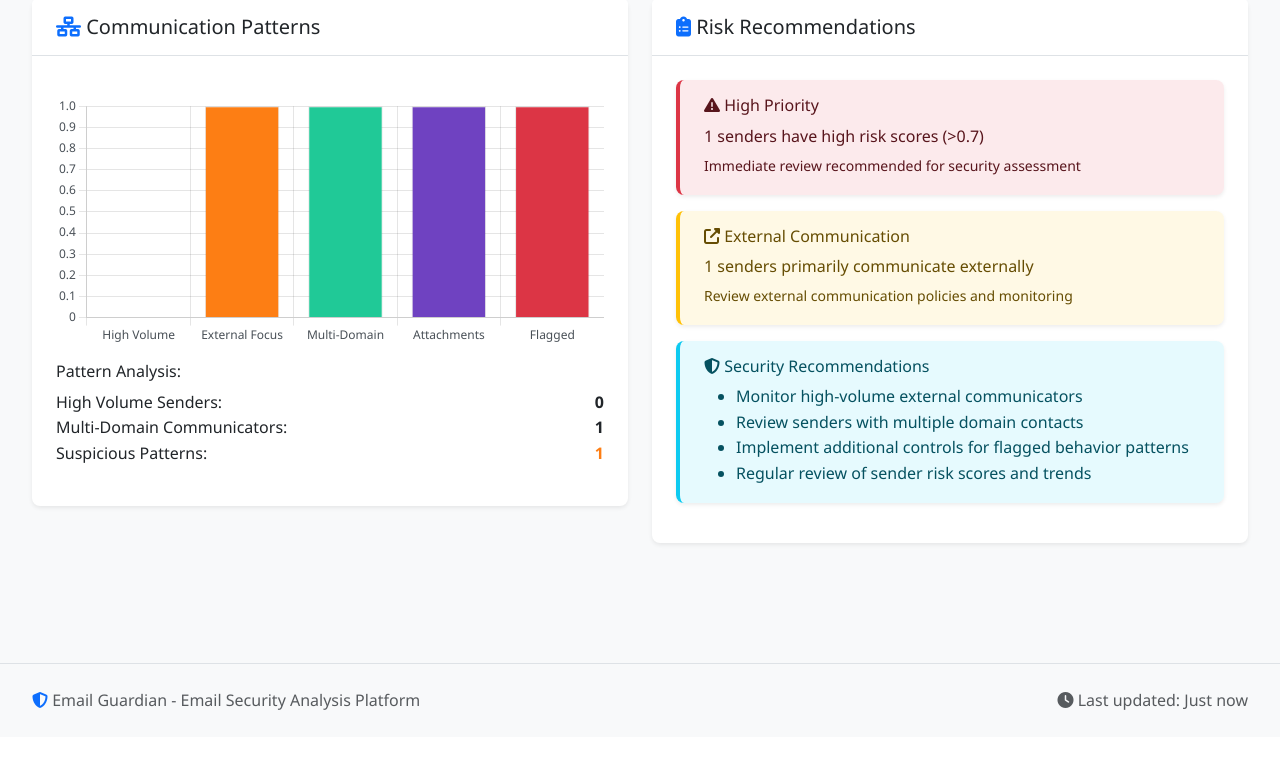
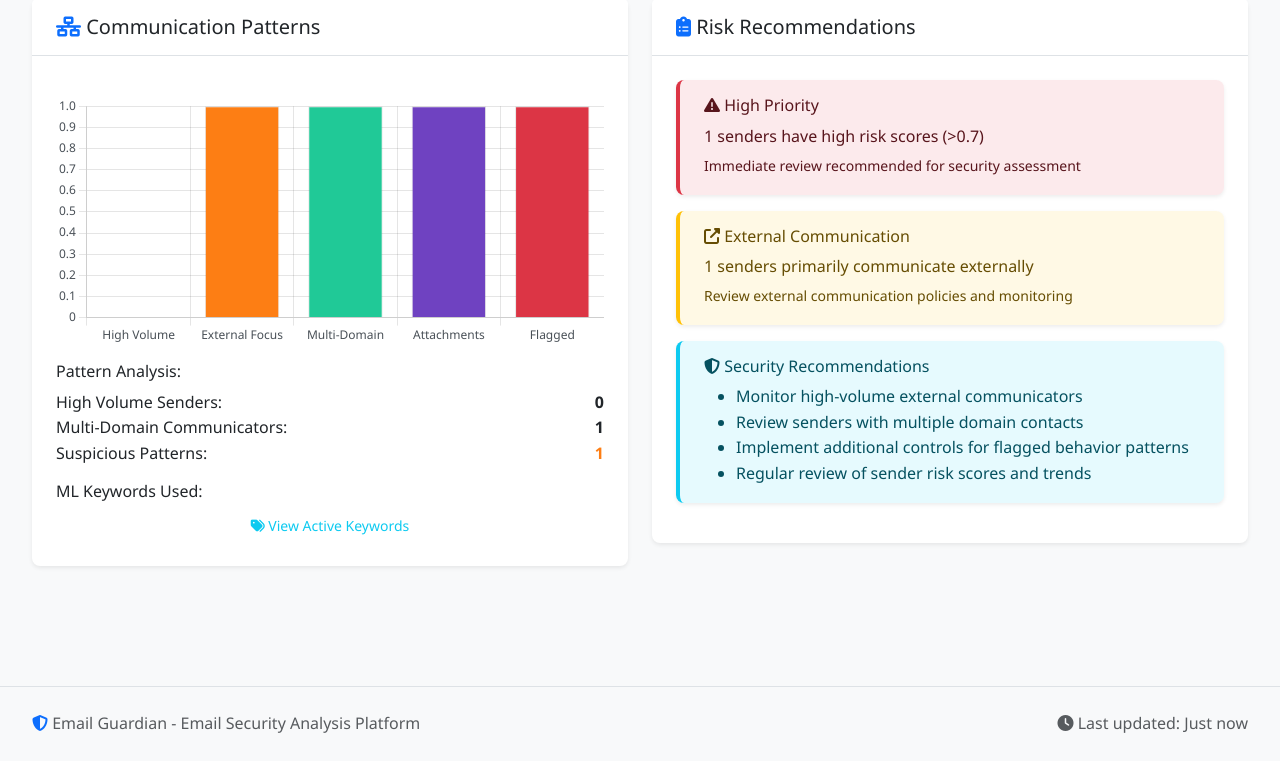
Before and after one commit to Rudolph001/Email_Guardian_New, a Flask app: page /sender_analysis/1 in a window 1280 px wide. Shown: the part 1324-2085 px from the top of the page. Before the commit the page ends 2034 px from the top, so only its background shows below. Run offline with Flask 3, Linux system fonts and the light colour scheme; tables that the repository leaves empty hold one stand-in row (values such as "Sample post"); some libraries are stand-ins or nearby versions.

Commit message:
Assistant checkpoint: Add ML keywords API and UI display
Assistant generated file changes:
- routes.py: Add API endpoint to get ML keywords
- templates/sender_analysis.html: Add ML keywords section
- static/js/main.js: Add function to load ML keywords

---

User prompt:

how do i see what keywords ml is using

Replit-Commit-Author: Assistant
Replit-Commit-Session-Id: 0c4dce19-b6e6-40b7-ab78-91757bd83d78

```diff
--- a/routes.py
+++ b/routes.py
@@ -354,6 +354,31 @@ def api_case_details(session_id, record_id):
 
     return jsonify(case_data)
 
+@app.route('/api/ml-keywords')
+def api_ml_keywords():
+    """Get keywords used by ML engine"""
+    keywords = AttachmentKeyword.query.filter_by(is_active=True).all()
+
+    keyword_data = []
+    for keyword in keywords:
+        keyword_data.append({
+            'keyword': keyword.keyword,
+            'category': keyword.category,
+            'risk_score': keyword.risk_score,
+            'description': keyword.description,
+            'is_active': keyword.is_active
+        })
+
+    return jsonify({
+        'total_keywords': len(keyword_data),
+        'keywords': keyword_data,
+        'categories': {
+            'Business': len([k for k in keyword_data if k['category'] == 'Business']),
+            'Personal': len([k for k in keyword_data if k['category'] == 'Personal']),
+            'Suspicious': len([k for k in keyword_data if k['category'] == 'Suspicious'])
+        }
+    })
+
 @app.route('/api/exclusion-rules', methods=['GET', 'POST'])
 def api_exclusion_rules():
     """Get all exclusion rules or create new one"""
--- a/static/js/main.js
+++ b/static/js/main.js
@@ -1060,6 +1060,51 @@ function initializeDataTables() {
     }
 }
 
+function loadAdvancedAnalytics() {
+    console.log('Loading advanced analytics...');
+}
+
+function loadMLKeywords() {
+    fetch('/api/ml-keywords')
+        .then(response => response.json())
+        .then(data => {
+            const keywordsDiv = document.getElementById('mlKeywords');
+
+            let html = `
+                <div class="alert alert-info">
+                    <small><strong>Total Keywords:</strong> ${data.total_keywords}</small><br>
+                    <small><strong>Business:</strong> ${data.categories.Business} |
+                    <strong>Personal:</strong> ${data.categories.Personal} |
+                    <strong>Suspicious:</strong> ${data.categories.Suspicious}</small>
+                </div>
+                <div class="row">
+            `;
+
+            data.keywords.forEach(keyword => {
+                const badgeClass = keyword.category === 'Business' ? 'success' :
+                                 keyword.category === 'Personal' ? 'warning' : 'danger';
+
+                html += `
+                    <div class="col-6 mb-1">
+                        <small class="d-flex justify-content-between">
+                            <span>${keyword.keyword}</span>
+                            <span class="badge bg-${badgeClass}">${keyword.risk_score}</span>
+                        </small>
+                    </div>
+                `;
+            });
+
+            html += '</div>';
+            keywordsDiv.innerHTML = html;
+            keywordsDiv.style.display = 'block';
+        })
+        .catch(error => {
+            console.error('Error loading ML keywords:', error);
+            document.getElementById('mlKeywords').innerHTML =
+                '<div class="alert alert-danger">Error loading keywords</div>';
+        });
+}
+
 // Expose functions globally for inline event handlers
 window.showCaseDetails = showCaseDetails;
 window.escalateCase = escalateCase;
--- a/templates/sender_analysis.html
+++ b/templates/sender_analysis.html
@@ -277,6 +277,14 @@
                             <span class="fw-bold text-warning">{{ analysis.sender_profiles.values()|selectattr('behavior_flags')|list|length if analysis.sender_profiles else 0 }}</span>
                         </li>
                     </ul>
+                </div>
+
+                <div class="mt-3">
+                    <h6>ML Keywords Used:</h6>
+                    <button class="btn btn-outline-info btn-sm w-100" onclick="loadMLKeywords()">
+                        <i class="fas fa-tags"></i> View Active Keywords
+                    </button>
+                    <div id="mlKeywords" class="mt-2" style="display: none;"></div>
                 </div>
             </div>
         </div>
```
